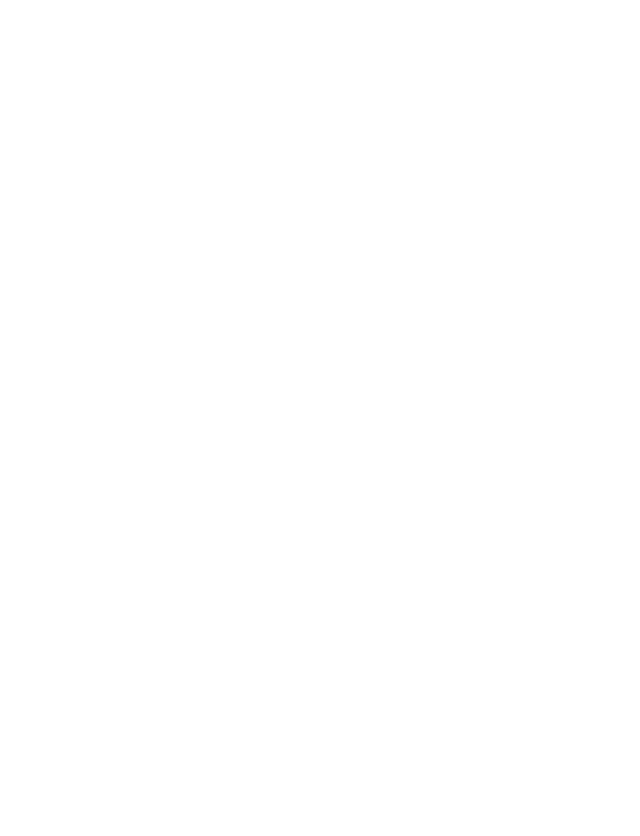
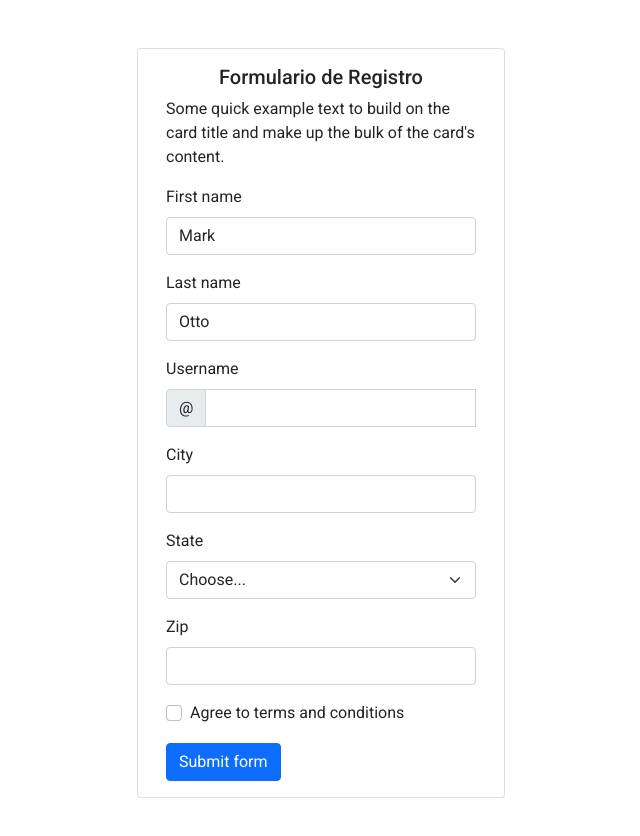
Before and after one commit to sandramaldonado/ProyFinal2, an Angular app: page /registro in a window 1280 px wide. Before the commit this address led to /. Shown: the top 836 px of the page, without its empty margins (319-959 px from the left). Before the commit the page ends 800 px from the top, so only its background shows below. Built offline with nearby package versions, Linux system fonts and the light colour scheme.

Commit message:
add register form

```diff
--- a/src/app/app-routing.module.ts
+++ b/src/app/app-routing.module.ts
@@ -10,6 +10,10 @@ const routes : Routes = [
   {
     path: 'ventas',
     loadChildren: () => import('./pages/sales/sales.module').then( m => m.SalesModule)
+  },
+  {
+    path: 'registro',
+    loadChildren: () => import('./pages/register/register.module').then( m => m.RegisterModule)
   }
 
 ]
--- /dev/null
+++ b/src/app/pages/register/register.component.html
@@ -0,0 +1,76 @@
+<div class="container">
+    <div class="row d-flex flex-column justify-content-center align-items-center py-5 px-1">
+
+            <div class="card" style="width:23rem;">
+              <div class="card-body">
+                <h5 class="card-title text-center">Formulario de Registro</h5>
+                <p class="card-text">Some quick example text to build on the card title and make up the bulk of the card's content.</p>
+                <form class="row g-3 needs-validation" novalidate>
+                    <div class="col-12">
+                      <label for="validationCustom01" class="form-label">First name</label>
+                      <input type="text" class="form-control" id="validationCustom01" value="Mark" required>
+                      <div class="valid-feedback">
+                        Looks good!
+                      </div>
+                    </div>
+                    <div class="col-12">
+                      <label for="validationCustom02" class="form-label">Last name</label>
+                      <input type="text" class="form-control" id="validationCustom02" value="Otto" required>
+                      <div class="valid-feedback">
+                        Looks good!
+                      </div>
+                    </div>
+                    <div class="col-12">
+                      <label for="validationCustomUsername" class="form-label">Username</label>
+                      <div class="input-group">
+                        <span class="input-group-text" id="inputGroupPrepend">@</span>
+                        <input type="text" class="form-control" id="validationCustomUsername" aria-describedby="inputGroupPrepend" required>
+                        <div class="invalid-feedback">
+                          Please choose a username.
+                        </div>
+                      </div>
+                    </div>
+                    <div class="col-12">
+                      <label for="validationCustom03" class="form-label">City</label>
+                      <input type="text" class="form-control" id="validationCustom03" required>
+                      <div class="invalid-feedback">
+                        Please provide a valid city.
+                      </div>
+                    </div>
+                    <div class="col-12">
+                      <label for="validationCustom04" class="form-label">State</label>
+                      <select class="form-select" id="validationCustom04" required>
+                        <option selected disabled value="">Choose...</option>
+                        <option>...</option>
+                      </select>
+                      <div class="invalid-feedback">
+                        Please select a valid state.
+                      </div>
+                    </div>
+                    <div class="col-12">
+                      <label for="validationCustom05" class="form-label">Zip</label>
+                      <input type="text" class="form-control" id="validationCustom05" required>
+                      <div class="invalid-feedback">
+                        Please provide a valid zip.
+                      </div>
+                    </div>
+                    <div class="col-12">
+                      <div class="form-check">
+                        <input class="form-check-input" type="checkbox" value="" id="invalidCheck" required>
+                        <label class="form-check-label" for="invalidCheck">
+                          Agree to terms and conditions
+                        </label>
+                        <div class="invalid-feedback">
+                          You must agree before submitting.
+                        </div>
+                      </div>
+                    </div>
+                    <div class="col-12">
+                      <button class="btn btn-primary" type="submit">Submit form</button>
+                    </div>
+                  </form>
+              </div>
+            </div>
+
+    </div>
+</div>
--- /dev/null
+++ b/src/app/pages/register/register.component.ts
@@ -0,0 +1,15 @@
+import { Component, OnInit } from '@angular/core';
+
+@Component({
+  selector: 'app-register',
+  templateUrl: './register.component.html',
+  styleUrls: ['./register.component.scss']
+})
+export class RegisterComponent implements OnInit {
+
+  constructor() { }
+
+  ngOnInit(): void {
+  }
+
+}
--- a/src/app/pages/sales/sales.component.html
+++ b/src/app/pages/sales/sales.component.html
@@ -8,7 +8,7 @@
                 <button mat-icon-button class="example-icon" aria-label="Example icon-button with menu icon">
                   <mat-icon>menu</mat-icon>
                 </button>
-                <span>My App</span>
+                <span>Ventas</span>
                 <span class="example-spacer"></span>
                 <button mat-icon-button class="example-icon favorite-icon" aria-label="Example icon-button with heart icon">
                   <mat-icon>favorite</mat-icon>
--- a/src/styles.scss
+++ b/src/styles.scss
@@ -5,6 +5,8 @@
 
 /* Importing Datepicker SCSS file. */
 @import "node_modules/ngx-bootstrap/datepicker/bs-datepicker";
+
+@import url("https://fonts.googleapis.com/icon?family=Material+Icons");
 
 .bg {
     background-size: cover ;
```
Also changed, not shown: src/app/pages/register/register-routing.module.ts (added, +13 -0 lines), src/app/pages/register/register.module.ts (added, +17 -0 lines), src/app/pages/register/register.component.scss (added), 1 other file (tests, documents, lock files or other folders).
